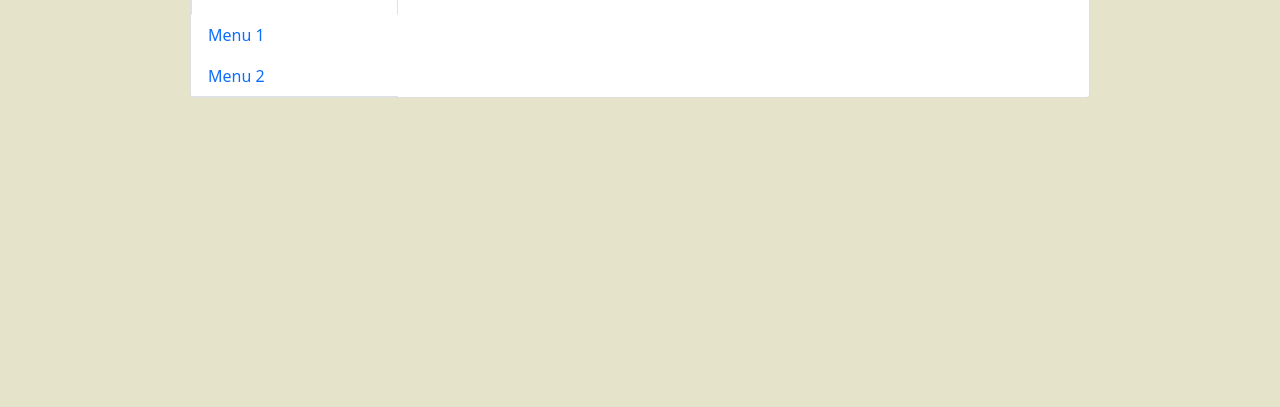
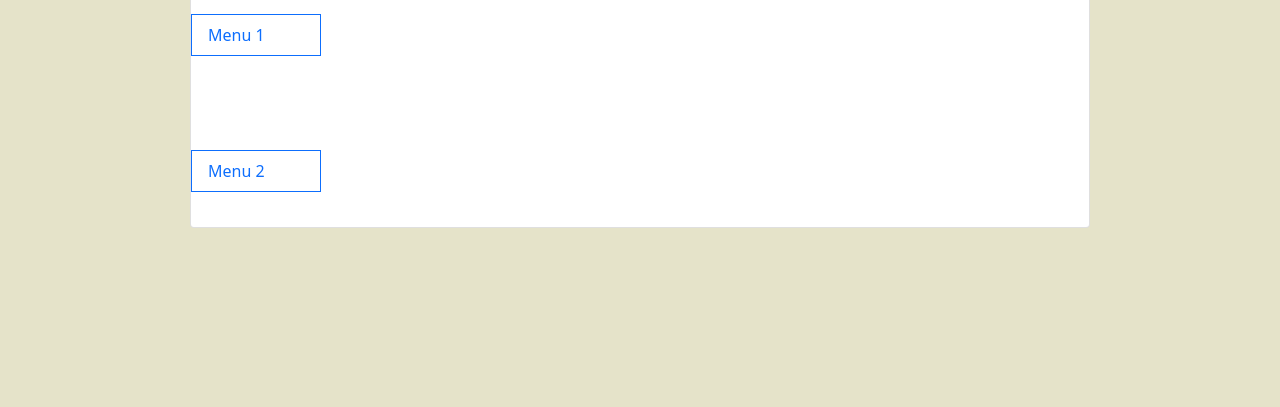
Before and after one commit to amimer22/single-page-, a plain HTML site: page index.html in a window 1280 px wide. Shown: the part 393-800 px from the top of the page. Drawn offline with nearby package versions, Linux system fonts and the light colour scheme.

Commit message:
navs progress

```diff
--- a/index.html
+++ b/index.html
@@ -20,6 +20,8 @@
 
   max-width: 80%;
   }
+  .side-navs li {margin-top: 35px;margin-bottom: 35px;}
+  .side-navs li .nav-link {border-radius: 0px;border: solid 1px;}
 </style>
 <body>
 
@@ -70,23 +72,23 @@
     </nav>
 
     <div class="row">
-      <div class="col-3">
-        <!-- Nav tabs -->
-        <ul class="nav nav-tabs flex-column">
+      <div class="col-2">
+        <!-- Nav pills -->
+        <ul class="nav nav-pills side-navs flex-column">
           <li class="nav-item">
-                <a class="nav-link active" data-bs-toggle="tab" href="#home">Home</a>
+            <a class="nav-link active" data-bs-toggle="pill" href="#home">Home</a>
           </li>
+          <br>
           <li class="nav-item">
-                <a class="nav-link" data-bs-toggle="tab" href="#menu1">Menu 1</a>
+            <a class="nav-link" data-bs-toggle="pill" href="#menu1">Menu 1</a>
           </li>
+          <br>
           <li class="nav-item">
-                <a class="nav-link" data-bs-toggle="tab" href="#menu2">Menu 2</a>
+            <a class="nav-link" data-bs-toggle="pill" href="#menu2">Menu 2</a>
           </li>
         </ul>
-
       </div>
       <div class="col-9">
-          <!-- Tab panes -->
         <div class="tab-content">
           <div class="tab-pane container active" id="home">...</div>
           <div class="tab-pane container fade" id="menu1">...</div>
```
Lines whose indentation alone changed are shown as unchanged.
